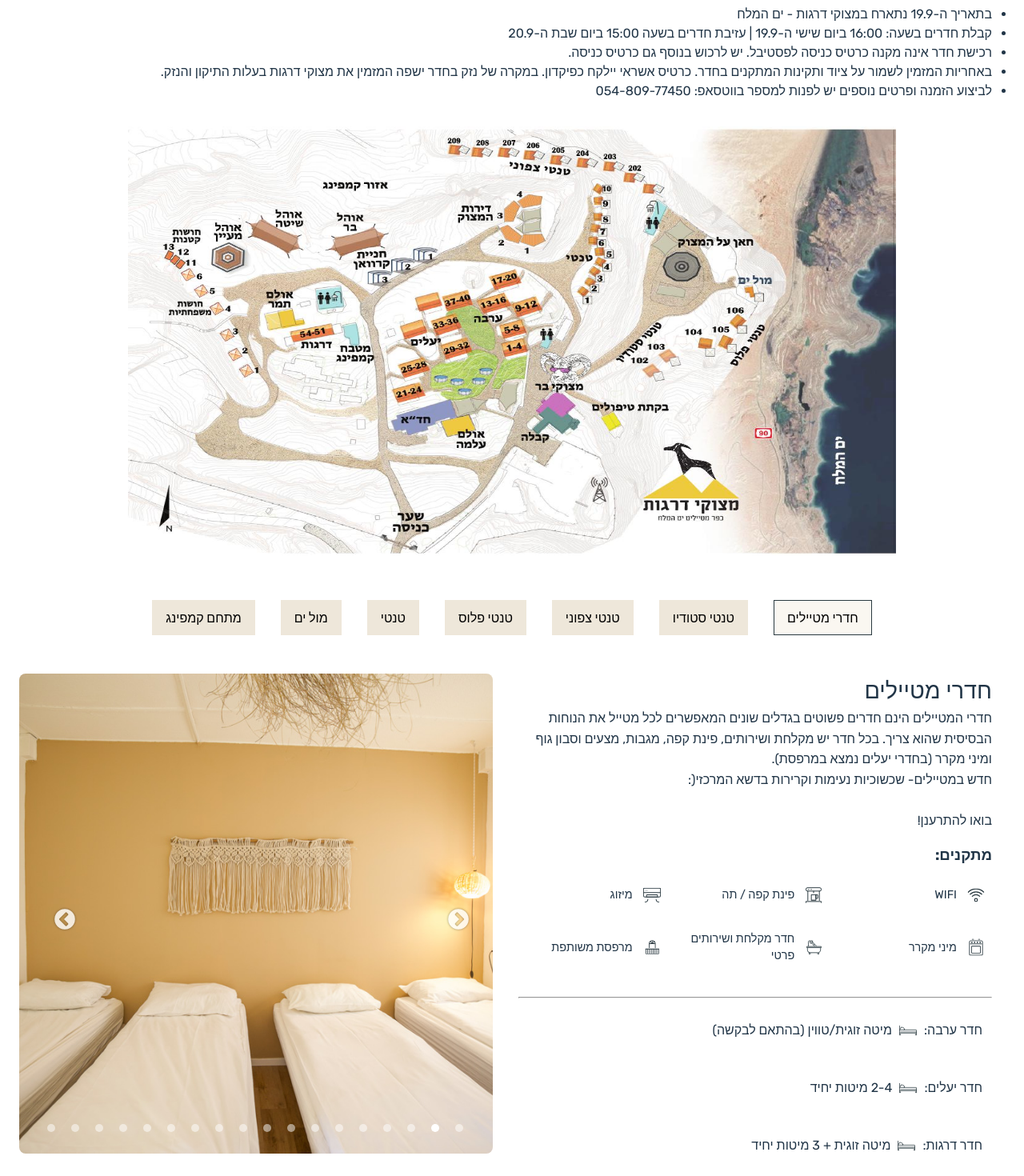
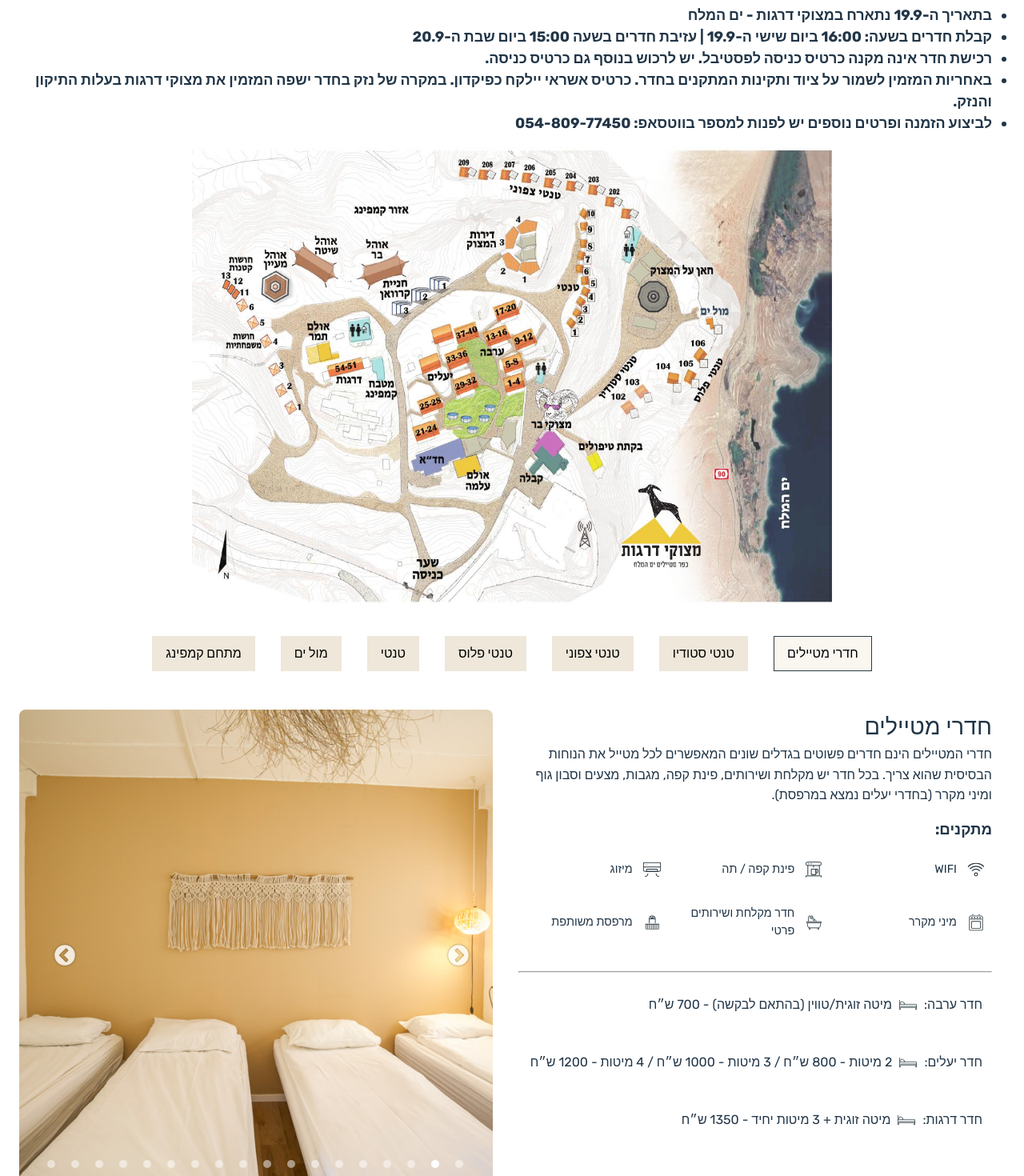
Before and after one commit to pavelshm10/2meters, a React (Vite) app: page / in a window 1280 px wide. Shown: the part 260-1730 px from the top of the page at 80% size. Built offline with nearby package versions, Linux system fonts and the light colour scheme.

Commit message:
update changes

```diff
--- a/src/App.css
+++ b/src/App.css
@@ -15,6 +15,13 @@ body {
 h1 {
   font-size: 3.2em;
   line-height: 1.1;
+}
+
+.header-container {
+  display: flex;
+  justify-content: center;
+  font-weight: bold;
+  font-size: 18px;
 }
 
 /* Reset default margins and padding */
@@ -286,24 +293,64 @@ button:hover {
   position: relative;
 }
 
-.map-image {
-  padding: 2rem;
-  height: 600px;
-  width: 80%;
+.map-container {
+  display: flex;
+  justify-content: center;
+  align-items: center;
+  width: 100%;
+  padding: 1rem;
+  box-sizing: border-box;
+  position: relative;
 }
 
-.map-container {
-  display: flex;
-  justify-content: center; /* horizontal centering */
-  align-items: center;
+.map-container.fullscreen {
+  position: fixed;
+  top: 0;
+  left: 0;
+  right: 0;
+  bottom: 0;
+  background-color: rgba(0, 0, 0, 0.9);
+  z-index: 1000;
+  padding: 2rem;
+  cursor: zoom-out;
 }
 
-.room-slide img {
+.map-container.fullscreen .map-image {
+  max-width: 95vw;
+  max-height: 95vh;
+  cursor: zoom-out;
+}
+
+.map-image {
   width: 100%;
-  height: 100%;
-  object-fit: cover;
-  border-radius: 8px;
-  display: block;
+  max-width: 800px;
+  height: auto;
+  object-fit: contain;
+  cursor: zoom-in;
+  transition: transform 0.3s ease;
+}
+
+.close-fullscreen {
+  position: fixed;
+  top: 1rem;
+  right: 1rem;
+  background: rgba(255, 255, 255, 0.2);
+  border: none;
+  color: white;
+  width: 40px;
+  height: 40px;
+  border-radius: 50%;
+  font-size: 1.5rem;
+  cursor: pointer;
+  display: flex;
+  align-items: center;
+  justify-content: center;
+  z-index: 1001;
+  transition: background-color 0.3s ease;
+}
+
+.close-fullscreen:hover {
+  background: rgba(255, 255, 255, 0.3);
 }
 
 .app-container {
@@ -444,6 +491,26 @@ button:hover {
   .room-gallery-section {
     height: 400px;
   }
+
+  .map-container {
+    padding: 0.5rem;
+  }
+
+  .map-image {
+    max-width: 100%;
+  }
+
+  .map-container.fullscreen {
+    padding: 1rem;
+  }
+
+  .close-fullscreen {
+    top: 0.5rem;
+    right: 0.5rem;
+    width: 36px;
+    height: 36px;
+    font-size: 1.2rem;
+  }
 }
 
 @media screen and (max-width: 576px) {
--- a/src/App.tsx
+++ b/src/App.tsx
@@ -7,9 +7,14 @@ import "./App.css";
 
 function App() {
   const [selectedRoom, setSelectedRoom] = useState<RoomType | null>(rooms[0]);
+  const [isMapFullscreen, setIsMapFullscreen] = useState(false);
 
   const handleRoomSelect = useCallback((room: RoomType) => {
     setSelectedRoom(room);
+  }, []);
+
+  const toggleMapFullscreen = useCallback(() => {
+    setIsMapFullscreen((prev) => !prev);
   }, []);
 
   return (
@@ -18,12 +23,22 @@ function App() {
         <h1 className="title">החדרים שלנו</h1>
       </div>
       <Header />
-      <div className="map-container">
+      <div className={`map-container ${isMapFullscreen ? "fullscreen" : ""}`}>
         <img
           src="src/assets/images/map.jpg"
           alt="room-header"
           className="map-image"
+          onClick={toggleMapFullscreen}
         />
+        {isMapFullscreen && (
+          <button
+            className="close-fullscreen"
+            onClick={toggleMapFullscreen}
+            aria-label="Close fullscreen"
+          >
+            ✕
+          </button>
+        )}
       </div>
       <div className="rooms-header">
         {rooms.map((room) => (
--- a/src/Components/Header.tsx
+++ b/src/Components/Header.tsx
@@ -9,6 +9,7 @@ function Header() {
         textAlign: "right",
         direction: "rtl",
       }}
+      className="header-container"
     >
       <ul style={{ padding: 0, margin: 0 }}>
         <li>בתאריך ה-19.9 נתארח במצוקי דרגות - ים המלח</li>
--- a/src/data.ts
+++ b/src/data.ts
@@ -71,7 +71,7 @@ export const rooms: Room[] = [
     id: 2,
     title: "חדרי מטיילים",
     description:
-      "חדרי המטיילים הינם חדרים פשוטים בגדלים שונים המאפשרים לכל מטייל את הנוחות הבסיסית שהוא צריך. בכל חדר יש מקלחת ושירותים, פינת קפה, מגבות, מצעים וסבון גוף ומיני מקרר (בחדרי יעלים נמצא במרפסת).\nחדש במטיילים- שכשוכיות נעימות וקרירות בדשא המרכזי(:\n\n בואו להתרענן!",
+      "חדרי המטיילים הינם חדרים פשוטים בגדלים שונים המאפשרים לכל מטייל את הנוחות הבסיסית שהוא צריך. בכל חדר יש מקלחת ושירותים, פינת קפה, מגבות, מצעים וסבון גוף ומיני מקרר (בחדרי יעלים נמצא במרפסת).",
     images: [
       images["/src/assets/images/metaylim/metaylim_1.jpg"].default,
       images["/src/assets/images/metaylim/metaylim_2.jpg"].default,
@@ -113,17 +113,16 @@ export const rooms: Room[] = [
       },
     ],
     rooms: [
-      { name: "ערבה", value: "מיטה זוגית/טווין (בהתאם לבקשה)" },
-      { name: "יעלים", value: "2-4 מיטות יחיד" },
-      { name: "דרגות", value: "מיטה זוגית + 3 מיטות יחיד" },
+      { name: "ערבה", value: "מיטה זוגית/טווין (בהתאם לבקשה) - 700 ש״ח" },
+      { name: "יעלים", value: "2 מיטות - 800 ש״ח / 3 מיטות - 1000 ש״ח / 4 מיטות - 1200 ש״ח" },
+      { name: "דרגות", value: "מיטה זוגית + 3 מיטות יחיד - 1350 ש״ח" },
     ],
   },
   {
     id: 3,
     title: "טנטי סטודיו",
     description:
-      '2 אוהלי בוטיק זוגיים על המצוק הראשון הצופה אל נופו של ים המלח.\nהאוהלים המיוחדים והמרווחים עוצבו בהשראת הטנטי הזוגי,כיחידה מרווחת יותר- כ 40 מ"ר.\nבכל יחידה מיטה זוגית/טווין, טלוויזיה, מיני מקרר, שירותים ומקלחת וכמובן נוף לים המלח.\nתוכלו להתרענן מחוץ ליחידה בשכשוכית פרטית מרעננת הצופה לנוף (בחודשי החורף סגורות)',
-    comment: "*מינימום 2 לילות להזמנה בסופי השבוע וחגים.",
+      '* 1000 ש״ח\nאוהלי בוטיק זוגיים על המצוק הראשון הצופה אל נופו של ים המלח.\nהאוהלים המיוחדים והמרווחים עוצבו בהשראת הטנטי הזוגי,כיחידה מרווחת יותר- כ 40 מ"ר.\nבכל יחידה מיטה זוגית/טווין, טלוויזיה, מיני מקרר, שירותים ומקלחת וכמובן נוף לים המלח.\nתוכלו להתרענן מחוץ ליחידה בשכשוכית פרטית מרעננת הצופה לנוף (בחודשי החורף סגורות)',
     images: [
       "src/assets/images/tenty_studio/tenty_studio_1.jpg",
       "src/assets/images/tenty_studio/tenty_studio_2.jpg",
@@ -163,7 +162,7 @@ export const rooms: Room[] = [
     id: 4,
     title: "טנטי צפוני",
     description:
-      'אביב 2024 מתחמם ואיתו הפתעות רבות(:\nשמחים לבשר על פתיחת היחידות החדשות שלנו - החל ממאי 2024:\n9 אוהלי בוטיק על המצוק הצפוני הצופה אל נופו של ים המלח\n*יחידה אחת נוף חלקי - "טנטי צפוני נוף חלקי"\nהאוהלים המיוחדים והמרווחים עוצבו בהשראת הטנטי הזוגי, \nכל יחידה מרווחת יותר- כ 44 מ"ר.\nבכל יחידה חדר שינה וסלון-\nמיטה זוגית/טווין, טלוויזיה, מיקרוגל, מיני מקרר, שירותים ומקלחת וכמובן נוף לים המלח.\n*בסלון ישנה ספה נפתחת לעד 2 ילדים.\nתוכלו להתרענן מחוץ ליחידה בשכשוכית פרטית מרעננת וקרירה הצופה לנוף (בחודשי החורף סגורות)\n\n*התמונות הינן להמחשה בלבד, לכל יחידה נוף שונה לכיוון הים והמדבר.\n\n*מינימום 2 לילות להזמנה בסופי השבוע וחגים.\n*בכל יחידה ניתן להתארח עד 3 מבוגרים או 2 מבוגרים + 2 ילד.\n**שימו לב- הגישה ליחידות אלו כוללת מדרגות.\n*אין להבעיר אש בכל במתחם היחידות!\n*מדורה/מנגל במתחם הקמפינג בלבד.',
+      '* 1000 ש״ח\nאוהלי בוטיק על המצוק הצפוני הצופה אל נופו של ים המלח\nכל יחידה מרווחת יותר- כ 44 מ"ר.\nבכל יחידה חדר שינה וסלון-\nמיטה זוגית/טווין, טלוויזיה, מיקרוגל, מיני מקרר, שירותים ומקלחת וכמובן נוף לים המלח.\n*בסלון ישנה ספה נפתחת לעד 2 ילדים.\nתוכלו להתרענן מחוץ ליחידה בשכשוכית פרטית מרעננת וקרירה הצופה לנוף (בחודשי החורף סגורות)\n\n*התמונות הינן להמחשה בלבד, לכל יחידה נוף שונה לכיוון הים והמדבר.\n\n*בכל יחידה ניתן להתארח עד 3 מבוגרים',
     images: [
       "src/assets/images/north_tenty/north_tenty_1.jpg",
       "src/assets/images/north_tenty/north_tenty_2.jpg",
@@ -209,7 +208,7 @@ export const rooms: Room[] = [
     id: 5,
     title: "טנטי פלוס",
     description:
-      "אוהל בוטיק על המצוק הראשון הצופה אל נופו של ים המלח.\nהאוהל המחיוחד עוצב בהשראת הטנטי הזוגי וכולל חדר שינה וסלון.\nביחידה חדר שינה עם מיטה זוגית/טווין, טלוויזיה ונוף לים המלח.\nבסלון יש מיטה וחצי, ספה נפתחת, טלווויזיה, מטבחון (אינו מאובזר) הכולל מיני מקרר, מיקרוגל, מכונת קפה, קומקום, שירותים ומקלחת.\nתוכלו להתרענן מחוץ ליחידה בשכשוכית פרטית מרעננת (בחודשי החורף השכושוכיות סגורות)\n\n*מינימום 2 לילות להזמנה בסופי השבוע וחגים.\n*ביחידה ניתן להתארח עד 3 מבוגרים או 2 מבוגרים + 3 ילדים.\n*המטבחון אינו מצוייד בכלים.",
+      "* 1400 ש״ח\nאוהל בוטיק על המצוק הראשון הצופה אל נופו של ים המלח.\nהאוהל המחיוחד עוצב בהשראת הטנטי הזוגי וכולל חדר שינה וסלון.\nביחידה חדר שינה עם מיטה זוגית/טווין, טלוויזיה ונוף לים המלח.\nבסלון יש מיטה וחצי, ספה נפתחת, טלווויזיה, מטבחון (אינו מאובזר) הכולל מיני מקרר, מיקרוגל, מכונת קפה, קומקום, שירותים ומקלחת.\nתוכלו להתרענן מחוץ ליחידה בשכשוכית פרטית מרעננת (בחודשי החורף השכושוכיות סגורות)\n\n*בכל יחידה ניתן להתארח עד 3 מבוגרים",
     images: [
       "src/assets/images/tenty_plus/tenty_plus_1.jpg",
       "src/assets/images/tenty_plus/tenty_plus_2.jpg",
@@ -256,7 +255,7 @@ export const rooms: Room[] = [
     id: 6,
     title: "טנטי",
     description:
-      'אוהל "גלאמפינג" בעל אופי "בוטיקי" הפונה אל נופו של ים המלח.\nכל אוהל מתאים לזוג או ליחיד, כאשר דלתות הזכוכית ישאירו את הנוף למולכם גם כשאתם בפנים.\nבחדר תהנו ממקלחת ושירותים פרטיים, טלוויזיה, מכונת אספרסו, מיני מקרר, פינת קפה, מגבות, מצעים .\nבמרפסת ישנה שכשוכית חיצונית לרענון בימי הקיץ החמים.\n(בחודשי החורף השכושוכיות סגורות)\nבואו להנות מחוייה בלתי נשכחת!\n',
+      '* 800 ש״ח\nאוהל "גלאמפינג" בעל אופי "בוטיקי" הפונה אל נופו של ים המלח.\nכל אוהל מתאים לזוג או ליחיד, כאשר דלתות הזכוכית ישאירו את הנוף למולכם גם כשאתם בפנים.\nבחדר תהנו ממקלחת ושירותים פרטיים, טלוויזיה, מכונת אספרסו, מיני מקרר, פינת קפה, מגבות, מצעים .\nבמרפסת ישנה שכשוכית חיצונית לרענון בימי הקיץ החמים.\n(בחודשי החורף השכושוכיות סגורות)',
     images: [
       "src/assets/images/tenty/tenty_1.jpg",
       "src/assets/images/tenty/tenty_2.jpg",
@@ -271,7 +270,6 @@ export const rooms: Room[] = [
       "src/assets/images/tenty/tenty_11.jpg",
       "src/assets/images/tenty/tenty_12.jpg",
     ],
-    comment: "*מינימום 2 לילות להזמנה בסופי השבוע וחגים.",
     facilities: [
       {
         value: "18 מ״ר",
@@ -302,7 +300,7 @@ export const rooms: Room[] = [
     id: 7,
     title: "מול ים",
     description:
-      "חדר בוטיק זוגי. חדר אינטימי בקצהו של המצוק בעל נוף מרהיב.\nבחדר תהנו ממקלחת ושירותים פרטיים, טלוויזיה, מכונת אספרסו, מיני מקרר, פינת קפה, מגבות ומצעים.\n\nישנה שכשוכית חיצונית פרטית להתרעננות. \n(בחודשי החורף השכושוכיות סגורות).\nבמול ים המחודש תהנו מאווירה זוגית רומנטית עם שקט מדברי ונופו של ים המלח.\n\n*אין בבקתה זו WIFI \n *מינימום 2 לילות להזמנה בסופי השבוע וחגים.",
+      "* 1200 ש״ח \nחדר בוטיק זוגי. חדר אינטימי בקצהו של המצוק בעל נוף מרהיב.\nבחדר תהנו ממקלחת ושירותים פרטיים, טלוויזיה, מכונת אספרסו, מיני מקרר, פינת קפה, מגבות ומצעים.\n\nישנה שכשוכית חיצונית פרטית להתרעננות. \n(בחודשי החורף השכושוכיות סגורות).\nבמול ים המחודש תהנו מאווירה זוגית רומנטית עם שקט מדברי ונופו של ים המלח.\n\n*אין בבקתה זו WIFI",
     images: [
       "src/assets/images/mul_hayam/mul_hayam_1.jpg",
       "src/assets/images/mul_hayam/mul_hayam_2.jpg",
@@ -344,7 +342,7 @@ export const rooms: Room[] = [
     id: 8,
     title: "מתחם קמפינג",
     description:
-      "מתחם הקמפינג שלנו רחב, מגוון ומאפשר לינה בחושות, אוהלים מדבריים או אוהל פרטי שאתם מביאים אתכם מהבית ומקימים אצלנו במתחם, על אדמת המדבר, תחת כיפת השמיים ללא צל.\nבמתחם נמצא מטבח לשימוש אורחי הכפר המאובזר בגז, מקררים ומשטח הכנה לבישול. שירותים ומקלחות משותפים.\nכמו כן, ישנם מקומות מוסדרים לגריל ומדורות - יש להצטייד בעצים להבערה מראש או לרכוש בהגעה (בהתאם למלאי).\n\n*אוהל מדברי: מינימום 20 אורחים - להזמנות צרו עמנו קשר\n* אין חימום/קירור במתחם הקמפינג\n* חושה קטנה: 2-5 אורחים\n* חושה גדולה: 4-8 אורחים\n* המזרנים בחושות בהתאם לכמות האורחים\n* לא מספקים מזרונים לאוהל פרטי",
+      "מתחם הקמפינג שלנו רחב, מגוון ומאפשר לינה בחושות, אוהלים מדבריים או אוהל פרטי שאתם מביאים אתכם מהבית ומקימים אצלנו במתחם, על אדמת המדבר, תחת כיפת השמיים ללא צל.\nבמתחם נמצא מטבח לשימוש אורחי הכפר המאובזר בגז, מקררים ומשטח הכנה לבישול. שירותים ומקלחות משותפים.\n\n*אוהל מדברי: 2000 ש״ח\n* חושה קטנה: 200 ש״ח\n* חושה גדולה: 500 ש״ח\n* המזרנים בחושות בהתאם לכמות האורחים\n* לא מספקים מזרונים לאוהל פרטי",
     images: [
       "src/assets/images/camping/camping_1.jpg",
       "src/assets/images/camping/camping_2.jpg",
```
Also changed, not shown: src/assets/2 Meters Logo.svg (added), src/assets/2mtrrec_logo.svg (added).
